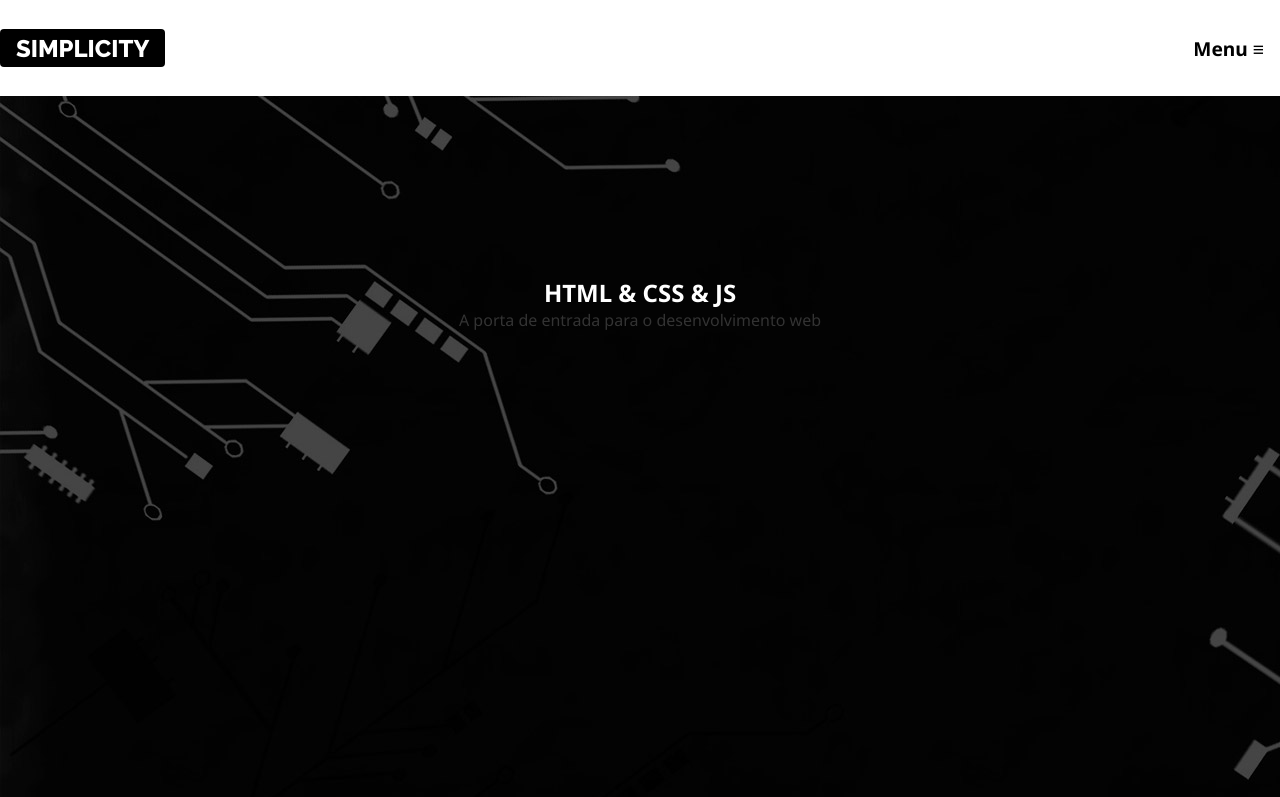
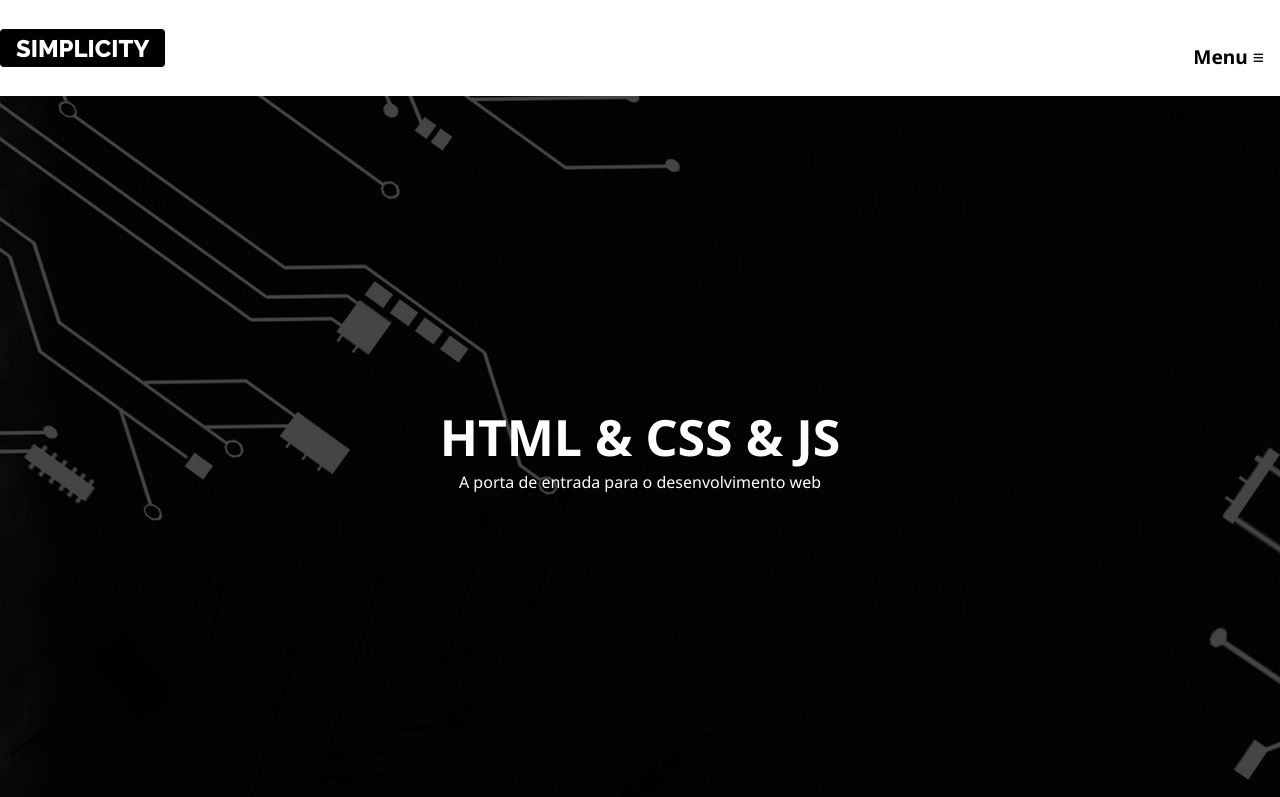
Before and after one commit to mayconr4/simplicity, a plain HTML site: page index.html in a window 1280 px wide. Shown: the top 797 px of the page. Drawn offline with Linux system fonts and the light colour scheme.

Commit message:
imagem de fundo e flex box

```diff
--- a/css/estilos.css
+++ b/css/estilos.css
@@ -107,29 +107,30 @@ a {text-decoration: none;}
 
 /* exercícios */
 
-.destaque {
-    background-image: url(../imagens/fundo-destaque.jpg);
-    height: 88vh;
-    position: sticky;
-}
+
 
 .destaque {
 
+ background-image: url(../imagens/fundo-destaque.jpg);
+    height: 88vh;
+    background-attachment:fixed ;
+    position: sticky;
     display: flex;
     flex-direction: column;
+    justify-content: center;
     align-items: center;
 
-    h2 {
+    h2, p {
         color: var(--cor-clara);
-        margin-top: 180px;
     }
+}
+
+ h2 {
+    color: var(--cor-clara);
+    font-size: 50px;
+}
 
 
 
 
-
-
-}
-
-
 /* .imgfundo {position: relative;} */
```
